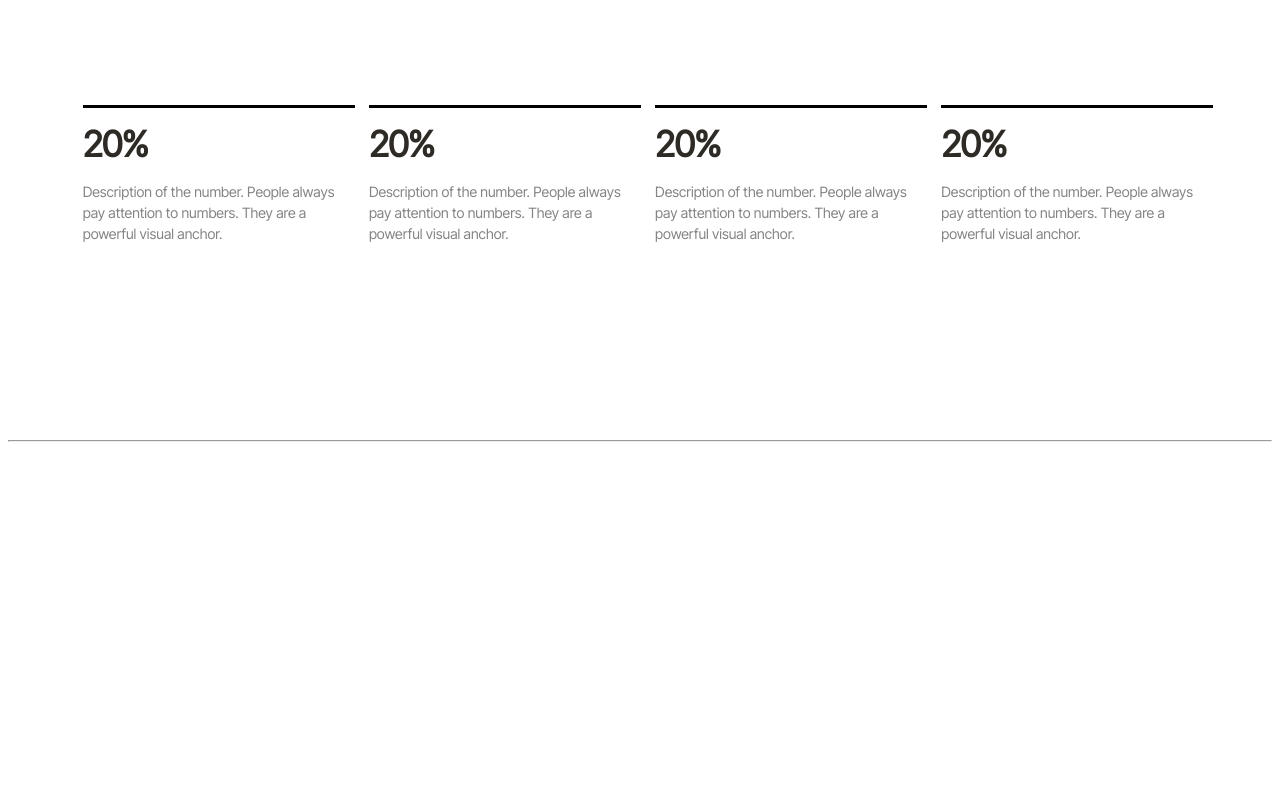
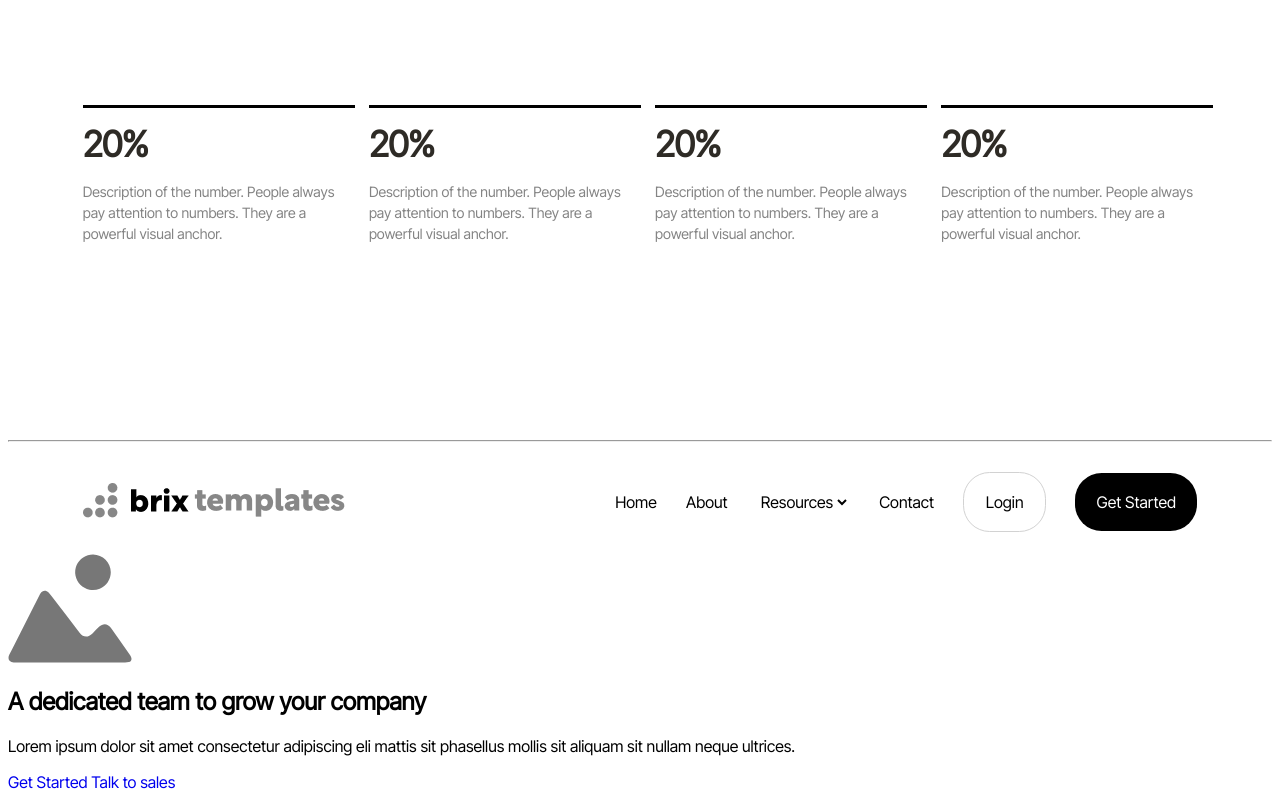
Before and after one commit to Gimcholas01/Ingredients, a plain HTML site: page index.html in a window 1280 px wide. Shown: the part 1525-2325 px from the top of the page. Before the commit the page ends 1975 px from the top, so only its background shows below. Drawn offline with Linux system fonts and the light colour scheme.

Commit message:
unfinished content section

```diff
--- a/index.css
+++ b/index.css
@@ -1,5 +1,9 @@
 * {
     font-family: "Inter Tight";
+}
+
+a {
+    text-decoration: none;
 }
 
 /* section 1 */
@@ -204,3 +208,49 @@
     font-weight: 400;
     line-height: 1.5;
 }
+
+/* section 5 */
+
+.section-5 .top-nav {
+    display: flex;
+    justify-content: space-between;
+    height: 8.125vw;
+    padding-inline: 5.833vw;
+    align-items: center;
+}
+
+.section-5 .right {
+    display: flex;
+    align-items: center;
+    column-gap: 2.292vw;
+}
+
+.section-5 .right select,
+.section-5 .right a {
+    color: #000;
+    font-size: 1.25vw;
+    font-weight: 400;
+    line-height: 1;
+}
+
+.section-5 .right select {
+    outline: none;
+    border: 0vw;
+    background-color: unset;
+}
+
+.section-5 .get-started-button,
+.section-5 .login-button {
+    padding-inline: 1.667vw;
+    padding-block: 1.667vw;
+    border-radius: 2.083vw;
+}
+
+.section-5 .login-button {
+    border: 0.069vw solid #D2D2D2;
+}
+
+.section-5 .get-started-button {
+    background-color: black;
+    color: white !important;
+}
--- a/index.html
+++ b/index.html
@@ -147,5 +147,47 @@
             <hr>
         </section>
 
+        <section class="section-5">
+            <nav class="top-nav">
+                <div class="left">
+                    <img src="Logo Style Guide Top.png" alt="">
+                </div>
+
+                <div class="right">
+                    <a href="#">Home</a>
+                    <a href="#">About</a>
+                    <select name="Resources">
+                        <option value="Resources">Resources</option>
+                        <option value="saab">Saab</option>
+                        <option value="mercedes">Mercedes</option>
+                        <option value="audi">Audi</option>
+                    </select>
+                    <a href="#">Contact</a>
+                    <a class="login-button" href="#">Login</a>
+                    <a class="get-started-button" href="#">Get Started</a>
+                </div>
+            </nav>
+
+            <div class="wrapper">
+                <img src="Image icon.svg" alt="">
+                <div class="content-wrapper">
+                    <div class="title">
+                        <h2>A dedicated team to grow your company</h2>
+                    </div>
+
+                    <div class="description">
+                        <p>Lorem ipsum dolor sit amet consectetur adipiscing eli mattis sit phasellus mollis sit aliquam sit nullam neque ultrices.</p>
+                    </div>
+
+                    <div class="buttons-wrapper">
+                        <a href="#">Get Started</a>
+                        <a href="#">Talk to sales</a>
+                    </div>
+                </div>
+
+            </div>
+
+        </section>
+
     </body>
 </html>
```
Also changed, not shown: Image icon.svg (added), Logo Style Guide Top.png (added).
